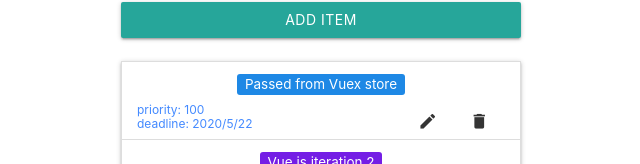
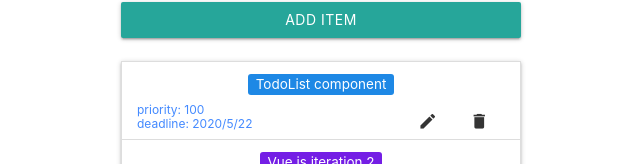
Before and after one commit to kvoncode/vuecli-todoapp, a Vue app: page / in a window 1280 px wide. Shown: the part 147-311 px from the top of the page, without its empty margins (319-959 px from the left). Built offline with nearby package versions, Linux system fonts and the light colour scheme.

Commit message:
move: logic to TodoList component

```diff
--- a/src/App.vue
+++ b/src/App.vue
@@ -1,6 +1,6 @@
 <template>
   <div id="app">
-    <TodoList :todos="todos" @delete="deleteTodo" @edit="editTodo"></TodoList>
+    <TodoList ></TodoList>
     <ModalAdd :todo="todoToAdd" @addtodo="addTodo"></ModalAdd>
     <ModalEdit :todo="todoToEdit" @saveedited="saveEdited"></ModalEdit>
   </div>
@@ -87,11 +87,7 @@
       }
     };
   },
-  computed: {
-    todos() {
-      return this.$store.state.todos;
-    }
-  }
+
 };
 </script>
 
--- a/src/components/TodoList.vue
+++ b/src/components/TodoList.vue
@@ -22,8 +22,10 @@
   components: {
     TodoItem
   },
-  props: {
-    todos: Array
+  computed: {
+    todos() {
+      return this.$store.state.todos;
+    }
   },
   methods: {
 
--- a/src/store/index.js
+++ b/src/store/index.js
@@ -11,8 +11,8 @@
     todos: [
       {
         id: 1,
-        title: "Passed from Vuex store",
-        text: "Hone todo app (Vue.js CLI, Materialize.css)",
+        title: "TodoList component",
+        text: "",
         due: new Date(),
         isCompleted: true,
         priority: 100,
```
